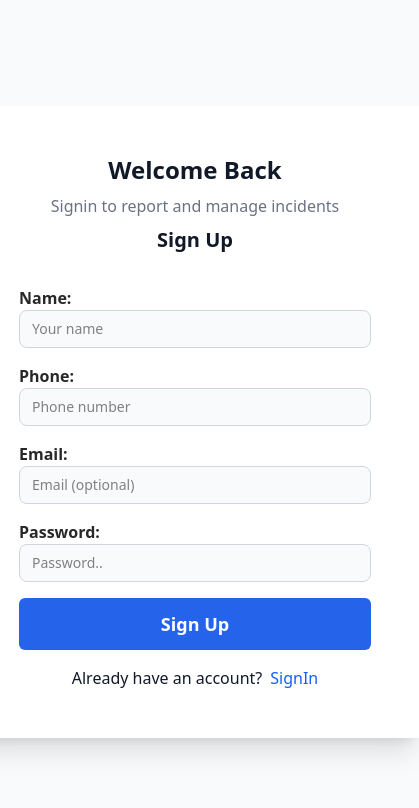
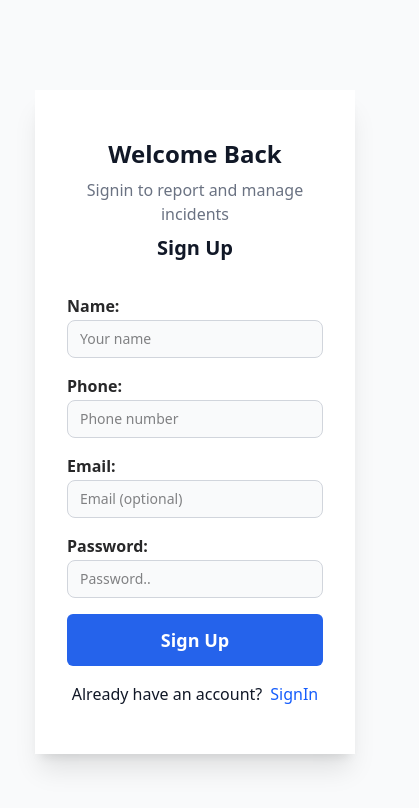
Before and after one commit to Pratik58D/incident_reporting_full, a React (Vite) app in the folder frontend/: page /login in a window 390 px wide. Both pictures are taken after a click on the element "Signup". Shown: the top 808 px of the page, 419 px wide, since content can reach past the window. Built offline with nearby package versions, Linux system fonts and the light colour scheme; no server answers.

Commit message:
fix: Css

```diff
--- a/frontend/src/common/HazardTypeCard.tsx
+++ b/frontend/src/common/HazardTypeCard.tsx
@@ -35,7 +35,7 @@ const HazardTypeCard: React.FC<HazardTypeCardProps> = ({
                     <div className="flex justify-between items-center ">
                         <div className="flex items-center gap-2 ">
                             <span
-                                className={`w-4 h-4 rounded-full ${getStatusColor(status)}`}
+                                className={`hidden sm:block w-4 h-4 rounded-full ${getStatusColor(status)}`}
                             ></span>
                           <h2 className="text-xl font-semibold">{title}</h2>
                         </div>
@@ -49,15 +49,13 @@ const HazardTypeCard: React.FC<HazardTypeCardProps> = ({
 
             <CardContent className="pt-0">
                 <div className="space-y-4">
-
-
                     <div className="text-sm text-gray-800 space-y-1 flex justify-between items-center">
                         <div className="inline-flex items-center gap-1">
                             <Clock size={17} />
                             <p >{new Date(createdAt).toLocaleDateString()}</p>
                         </div>
                         {hazard && <p className="capitalize">{hazard}</p>}
-                        <p>Reporter : <span className="text-gray-600 capitalize">{fullName}</span></p>
+                        <p className="hidden sm:block">Reporter : <span className="text-gray-600 capitalize">{fullName}</span></p>
                     </div>
                 </div>
             </CardContent>
--- a/frontend/src/components/Footer.tsx
+++ b/frontend/src/components/Footer.tsx
@@ -27,7 +27,7 @@ const Footer = () => {
           <div className="flex flex-col gap-2">
             <h3>{t('footer_menu_quick_action')}</h3>
             <Link to="/report" className="text-gray-500 hover:text-primaryCol transition">Report Incident</Link>
-            <Link to="/chat" className="text-gray-500 hover:text-primaryCol transition">Emergency Chat</Link>
+            <Link to="/incidents" className="text-gray-500 hover:text-primaryCol transition">Emergency Chat</Link>
             <a href="#" className="text-gray-500 hover:text-primaryCol transition">Service Status</a>
           </div>
           <div className="flex flex-col gap-2">
--- a/frontend/src/components/Login.tsx
+++ b/frontend/src/components/Login.tsx
@@ -51,7 +51,7 @@ const Login = observer(() => {
   return (
     <section className="flex flex-col w-full h-screen items-center justify-center">
       <div
-        className="min-w-md flex flex-col px-12 shadow-xl bg-white py-12 gap-8"
+        className="max-w-80 sm:min-w-md flex flex-col px-8 sm:px-12 shadow-xl bg-white py-12 gap-8"
       >
         <div className="text-center">
           <h1 className="text-2xl font-semibold pb-2">Welcome Back</h1>
@@ -64,8 +64,8 @@ const Login = observer(() => {
         >
           {!isLogin && (
             <>
-              <div className="flex flex-col">
-                <label>Name:</label>
+              <div className="flex flex-col ">
+                <label className="mb-0.5">Name:</label>
                 <input
                   type="text"
                   placeholder="Your name"
@@ -75,7 +75,7 @@ const Login = observer(() => {
                 />
               </div>
               <div className="flex flex-col ">
-                <label>Phone:</label>
+                <label className="mb-0.5">Phone:</label>
                 <input
                   type="text"
                   placeholder="Phone number"
@@ -85,7 +85,7 @@ const Login = observer(() => {
                 />
               </div>
               <div className="flex flex-col">
-                <label>Email:</label>
+                <label className="mb-0.5">Email:</label>
                 <input
                   type="email"
                   placeholder="Email (optional)"
@@ -99,7 +99,7 @@ const Login = observer(() => {
           )}
           {isLogin ? (
             <div className="flex flex-col">
-              <label >Phone or Email:</label>
+              <label className="mb-0.5" >Phone or Email:</label>
               <input
                 placeholder="Phone or Email"
                 value={identifier}
@@ -110,7 +110,7 @@ const Login = observer(() => {
           ) : null}
 
           <div className="flex flex-col">
-            <label>Password:</label>
+            <label className="mb-0.5">Password:</label>
             <input
               placeholder="Password.."
               value={password}
--- a/frontend/src/components/NavBar.tsx
+++ b/frontend/src/components/NavBar.tsx
@@ -23,7 +23,10 @@ const NavBar = () => {
         </div>
           </NavLink>
            <h2>
-            <NavLink to= "/see-map" className="font-semibold text-xl hover:underline">See Map</NavLink>
+            <NavLink
+            to= "/see-map"
+            className="hidden sm:block font-semibold text-xl hover:underline">
+              See Map</NavLink>
           </h2>
 
         {/* desktop menu */}
--- a/frontend/src/store/authStore.ts
+++ b/frontend/src/store/authStore.ts
@@ -78,7 +78,7 @@ export class AuthStore{
             } catch (error : unknown) {
                 runInAction(()=>{
                     if(axios.isAxiosError(error)){
-                    this.error = error.response?.data?.message || "Signup failed";
+                    this.error = error.response?.data?.error || "Signup failed";
                     }else if(error instanceof Error){
                         this.error = error.message
                     }
@@ -109,7 +109,7 @@ export class AuthStore{
         }catch(error : unknown){
             runInAction(()=>{
                if(axios.isAxiosError(error)){
-                    this.error = error.response?.data?.message || "login failed";
+                    this.error = error.response?.data?.error || "login failed";
                     }else if(error instanceof Error){
                         this.error = error.message
                     }
```
